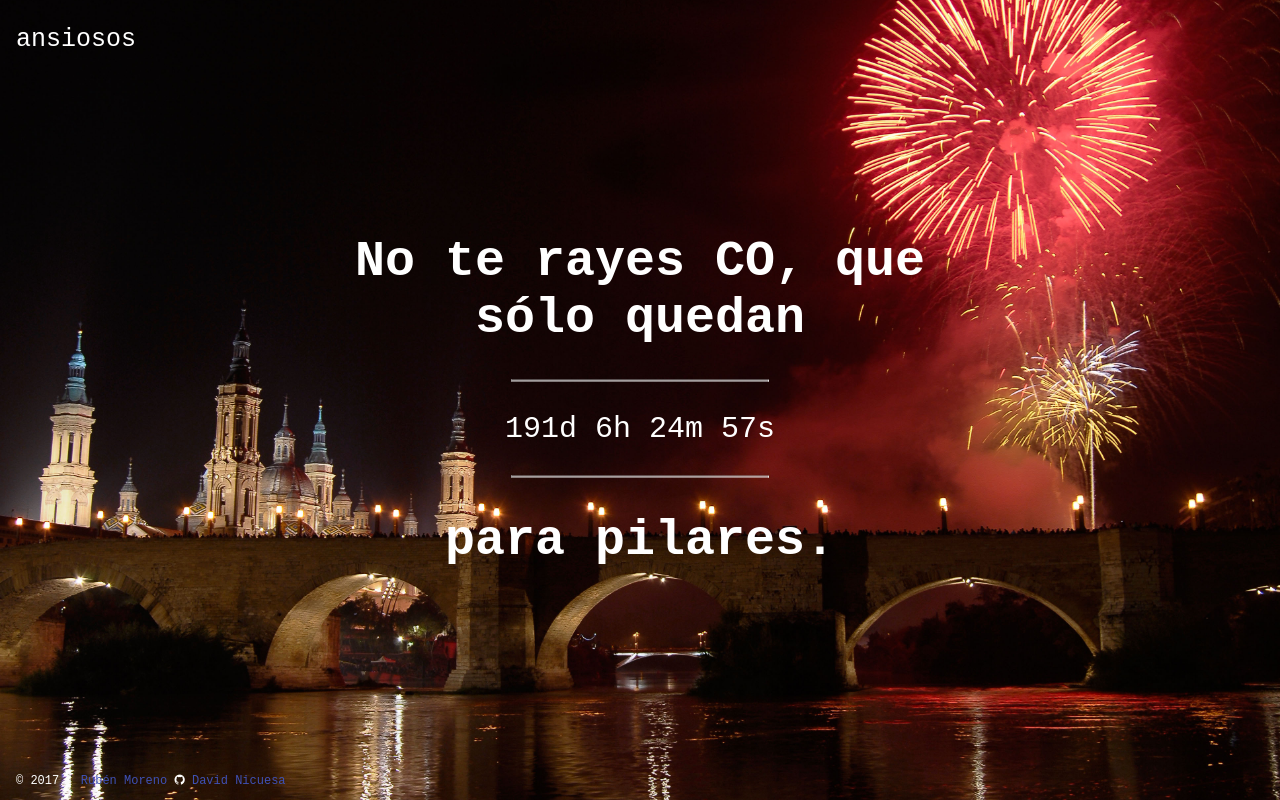
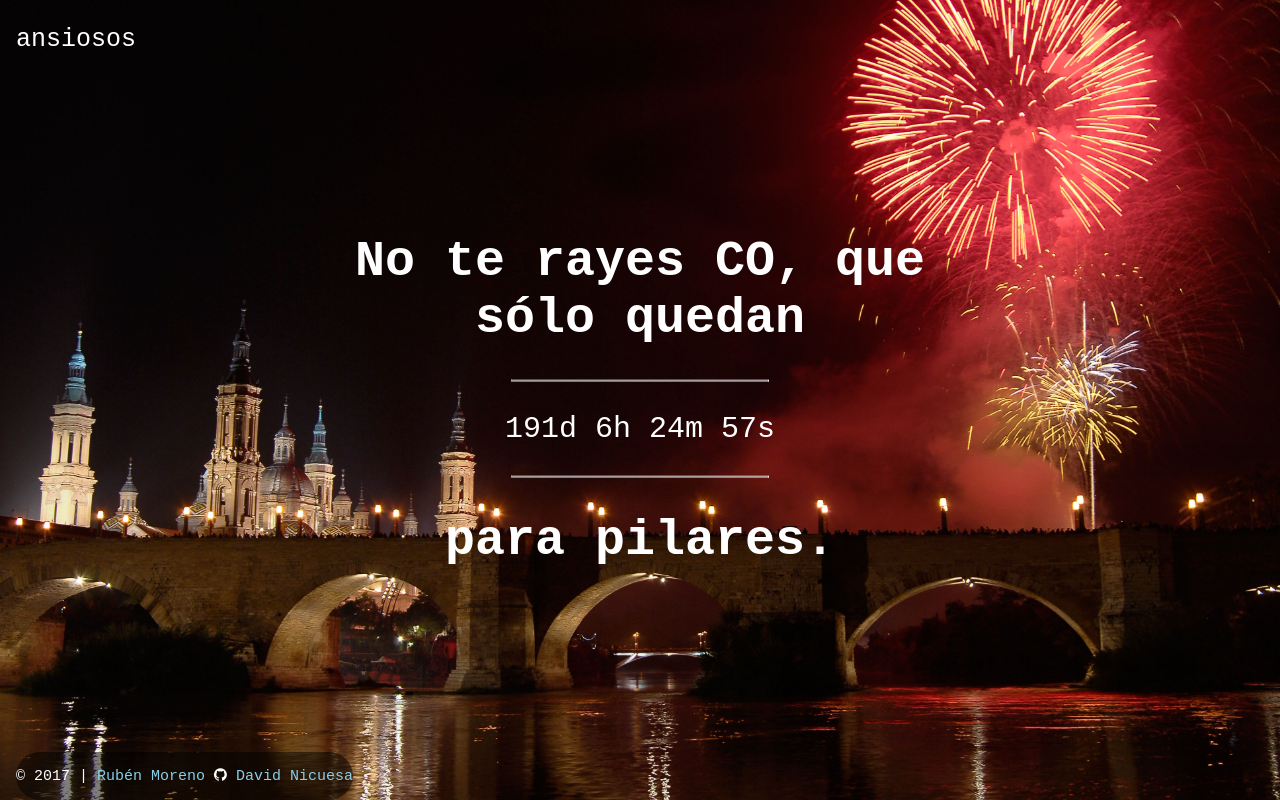
Before and after one commit to ProjectMOA/noTeRayesCo, a website: page public/index.html in a window 1280 px wide. Drawn offline with nearby package versions, Linux system fonts and the light colour scheme; no server answers.

Commit message:
Corrected author external links style

```diff
--- a/public/css/generalStyle.css
+++ b/public/css/generalStyle.css
@@ -24,6 +24,8 @@ body, html {
   position: absolute;
   bottom: 0;
   left: 16px;
+  background-color: rgba(0,0,0,0.5);
+  border-radius: 30px;
 }
 
 .middle {
@@ -52,14 +54,14 @@ a:focus, a:hover, a {
 }
 
 .githubLink {
-  color: #3f51b5!important
+  color: #87CEEB!important
 }
 .githubLink:hover {
-  color: #87CEEB!important
+  color: #3f51b5!important
 }
 
 #small-text {
-  font-size: 12px;
+  font-size: 15px;
 }
 
 @media only screen and (max-width: 768px) {
```
